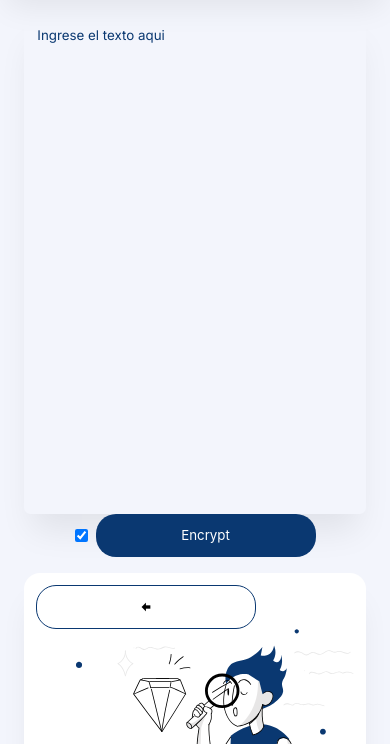
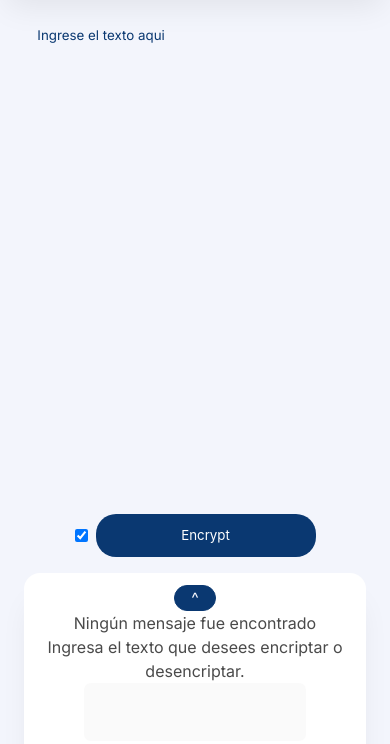
Before and after one commit to emmacv/encryption-app, a website: page index.html in a window 390 px wide. Shown: the part 82-826 px from the top of the page. Drawn offline with Linux system fonts and the light colour scheme.

Commit message:
feat: Add responsive design.

```diff
--- a/core/styles/styles.scss
+++ b/core/styles/styles.scss
@@ -85,13 +85,27 @@ textarea {
   padding: unset;
 
   &__button-translate {
-    right: 0;
+    position: absolute;
+    left: -40px;
     top: 50%;
+    cursor: pointer;
+    border: $primary solid 1px;
+    border-radius: map-get($border-radius, 2);
+    padding: 0 1em;
+    background-color: $primary;
+    color: $secondary;
+
+    &::before {
+      content: "<--"
+    }
   }
 
   &-output {
     flex-shrink: 2;
     flex-basis: 250px;
+    justify-content: center;
+    align-items: center;
+    text-align: center;
 
     img[alt="guy-searching"] {
       max-width: 100%;
@@ -129,7 +143,6 @@ form {
     width: 100%;
     min-width: 320px;
     margin: 0 auto;
-    box-shadow: $box-shadow;
     background-color: transparent;
   }
 
@@ -159,11 +172,23 @@ form {
   display: none;
 }
 
-@media (max-width: 720px) {
+@media (max-width: 655px) {
   .section {
     &__button-translate {
       position: relative;
       top: 0;
+      left: 0;
+      margin: 0 auto;
+
+      &::before {
+        content: "^"
+      }
+    }
+
+    &-output {
+      img[alt="guy-searching"] {
+        display: none;
+      }
     }
   }
 }
--- a/index.html
+++ b/index.html
@@ -18,7 +18,7 @@
   </header>
   <main class="is-flex is-justify-content-center is-flex-wrap-wrap p-5">
     <section class="section is-flex-grow-3 is-flex-shrink-1">
-      <form onsubmit="encryptOrDecryptMessage(event);">
+      <form id="message-form" onsubmit="encryptOrDecryptMessage(event);">
         <textarea name="message" oninput="verifyMessage(event.target.value)"
           placeholder="Ingrese el texto aqui"></textarea>
         <div class="is-flex is-justify-content-center buttons-container">
@@ -28,12 +28,12 @@
       </form>
     </section>
     <section class="section section-output is-flex-grow-1 is-flex is-flex-direction-column p-3">
-      <button class="section__button-translate">
-        <span class="mdi mdi-arrow-left-bold"></span>
-      </button>
+      <div class="section__button-translate">
+        <span class="mdi"></span>
+      </div>
       <div id="no-message">
         <img alt="guy-searching" src="assets/Muñeco.svg" class="mx-3">
-        <p>Ningún mensaje fue encontrado</p>
+        <p class="">Ningún mensaje fue encontrado</p>
         <p>Ingresa el texto que desees encriptar o desencriptar.</sp>
       </div>
       <div>
```
Also changed, not shown: core/styles/styles.css.
